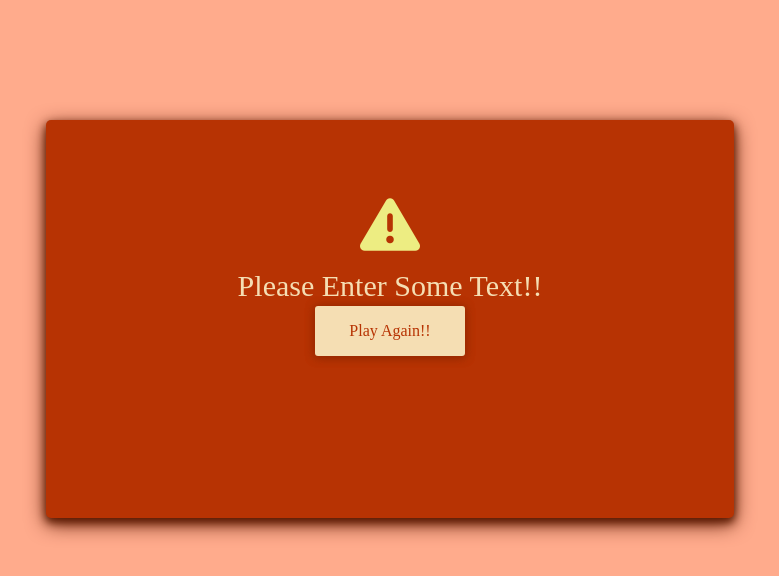
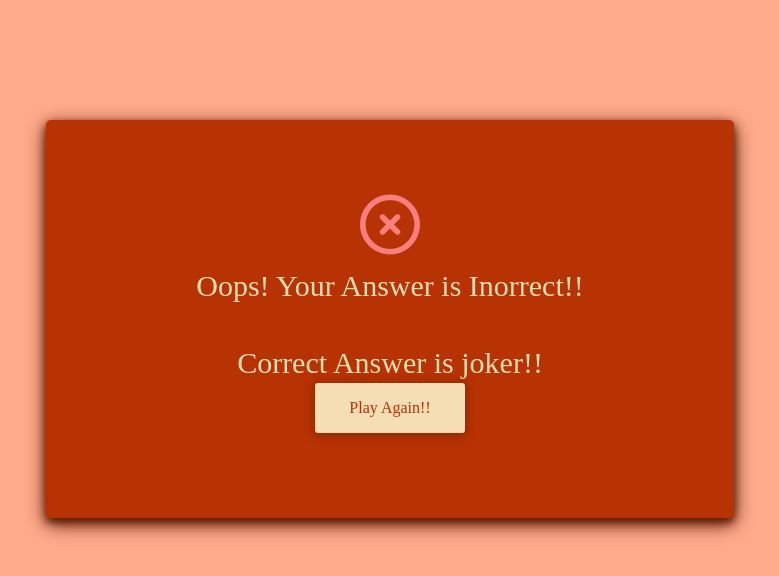
Before and after one commit to JaveriaSoomro/Test-typing-app, a plain HTML site: page index.html in a window 1280 px wide. Both pictures are taken after a click on the button "Check Word". Shown: the whole page, without its empty margins (274-1053 px from the left). Drawn offline with Linux system fonts and the light colour scheme; a web font is replaced by a local one.

Commit message:
commiting

```diff
--- a/script.js
+++ b/script.js
@@ -45,15 +45,7 @@ function checkInput(){
     let input = UserInput.value;
      let inputLowerCase = input.toLowerCase();
      let wordLowerCase = wordList[random].word.toLowerCase();
-    if(!input){
-        container2.innerHTML = "";
-        container2.innerHTML += `<i class="fa-solid fa-triangle-exclamation fa-2xl"></i>
-                                 <p>Please Enter Some Text!!</p>
-                                 <button class="buttons" onclick="playAgain()">Play Again!!</button>`;
-    }
-    else{
         inputLowerCase === wordLowerCase ? correct() : incorrect() ;
-    }
 }
 function correct(){
    container2.innerHTML = "";
--- a/style.css
+++ b/style.css
@@ -100,7 +100,7 @@ body{
   display: flex;
   justify-content: center;
   padding: 10px;
-  gap: 1px;
+  gap: 50px;
 }
 .answer{
   margin-bottom: 40rem;
```
